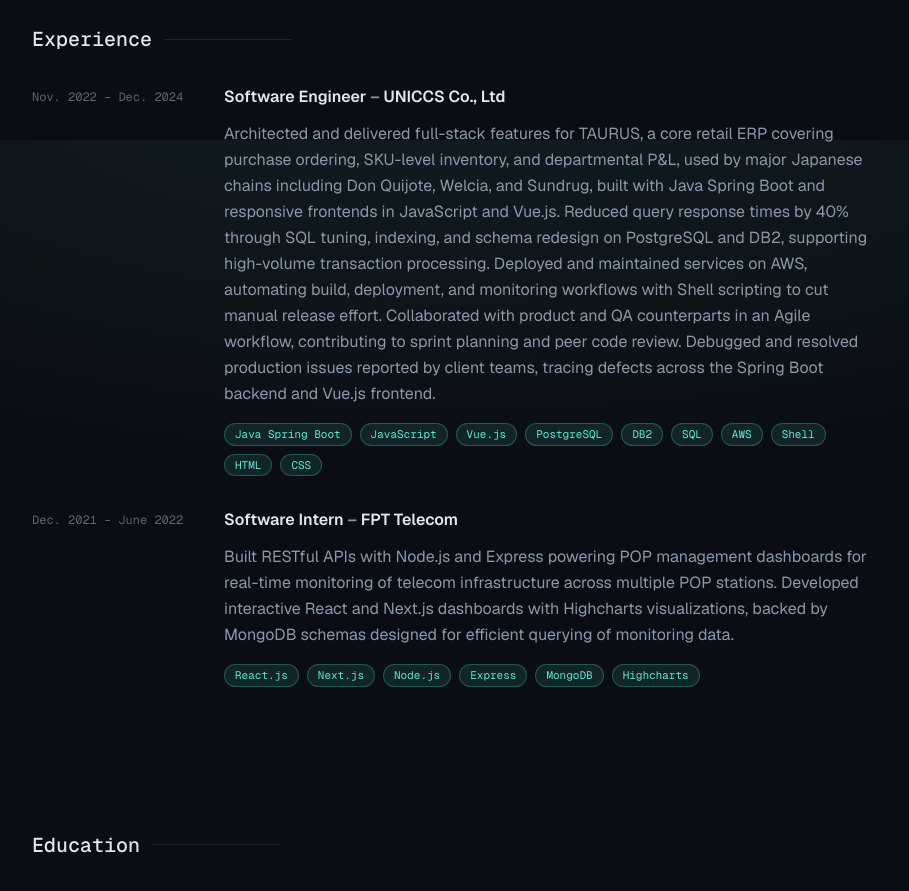
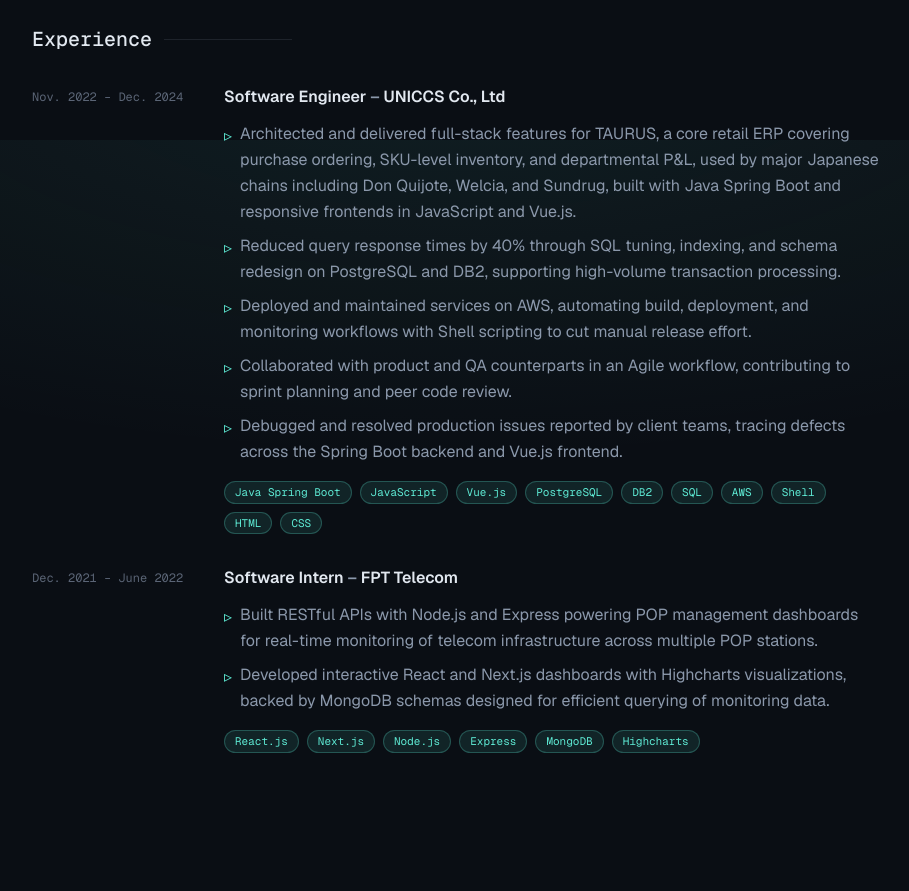
Before and after one commit to dangkhoa241/dangkhoa241.github.io, a Next.js app: page / in a window 1280 px wide. Shown: the part 660-1551 px from the top of the page, without its empty margins (184-1093 px from the left). Built offline with nearby package versions, Linux system fonts and the light colour scheme.

Commit message:
Render Experience details as bullets instead of a paragraph

```diff
--- a/src/app/page.tsx
+++ b/src/app/page.tsx
@@ -18,7 +18,14 @@
           {entry.title} <span className="text-muted">–</span> {entry.org}
         </h3>
         {entry.bullets.length > 0 && (
-          <p className="mt-3 leading-relaxed text-muted">{entry.bullets.join(" ")}</p>
+          <ul className="mt-3 space-y-2">
+            {entry.bullets.map((bullet) => (
+              <li key={bullet} className="flex gap-2 leading-relaxed text-muted">
+                <span className="mt-0.5 shrink-0 text-accent">▹</span>
+                <span>{bullet}</span>
+              </li>
+            ))}
+          </ul>
         )}
         {entry.tags && entry.tags.length > 0 && (
           <div className="mt-4 flex flex-wrap gap-2">
```
